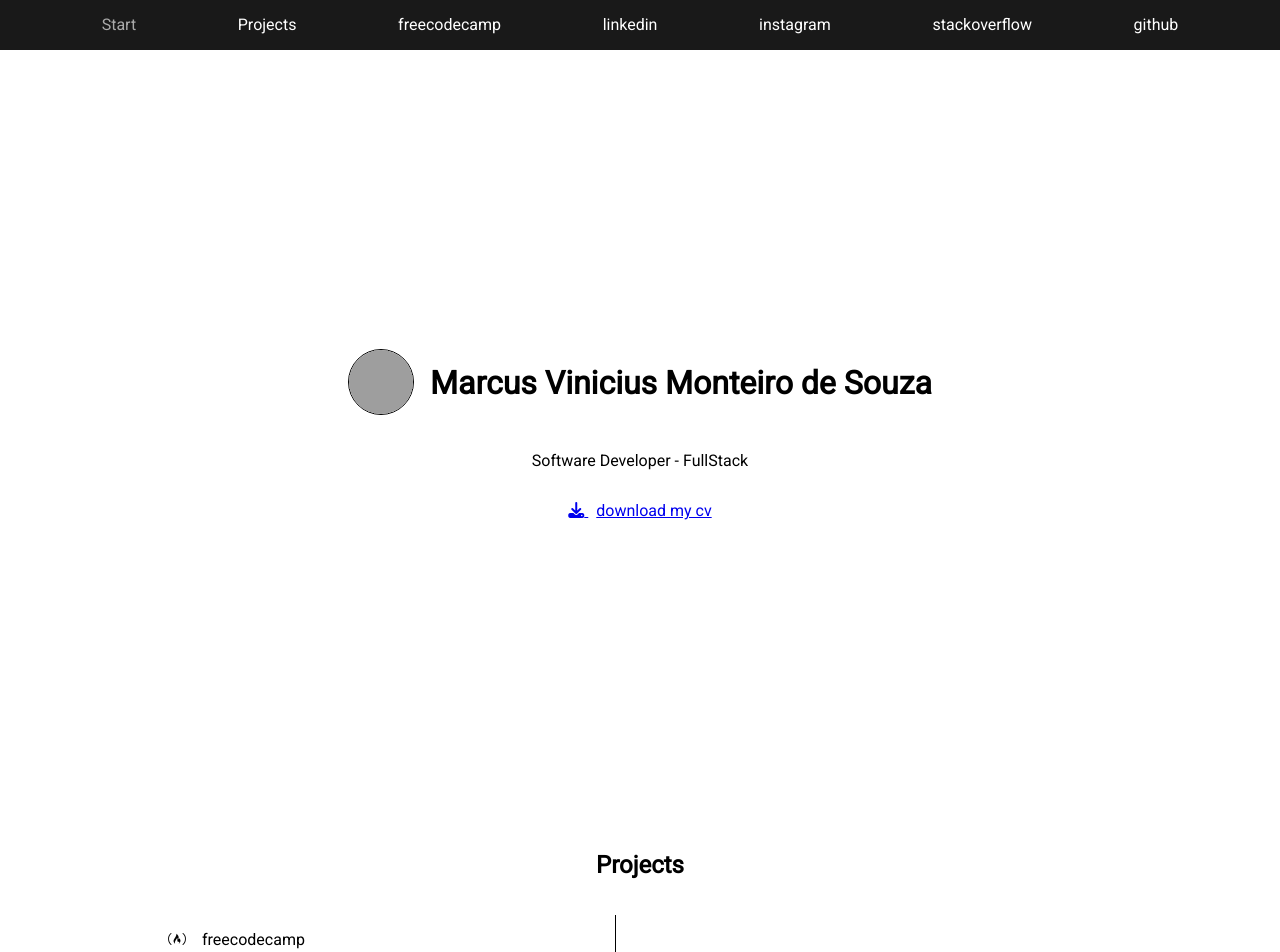
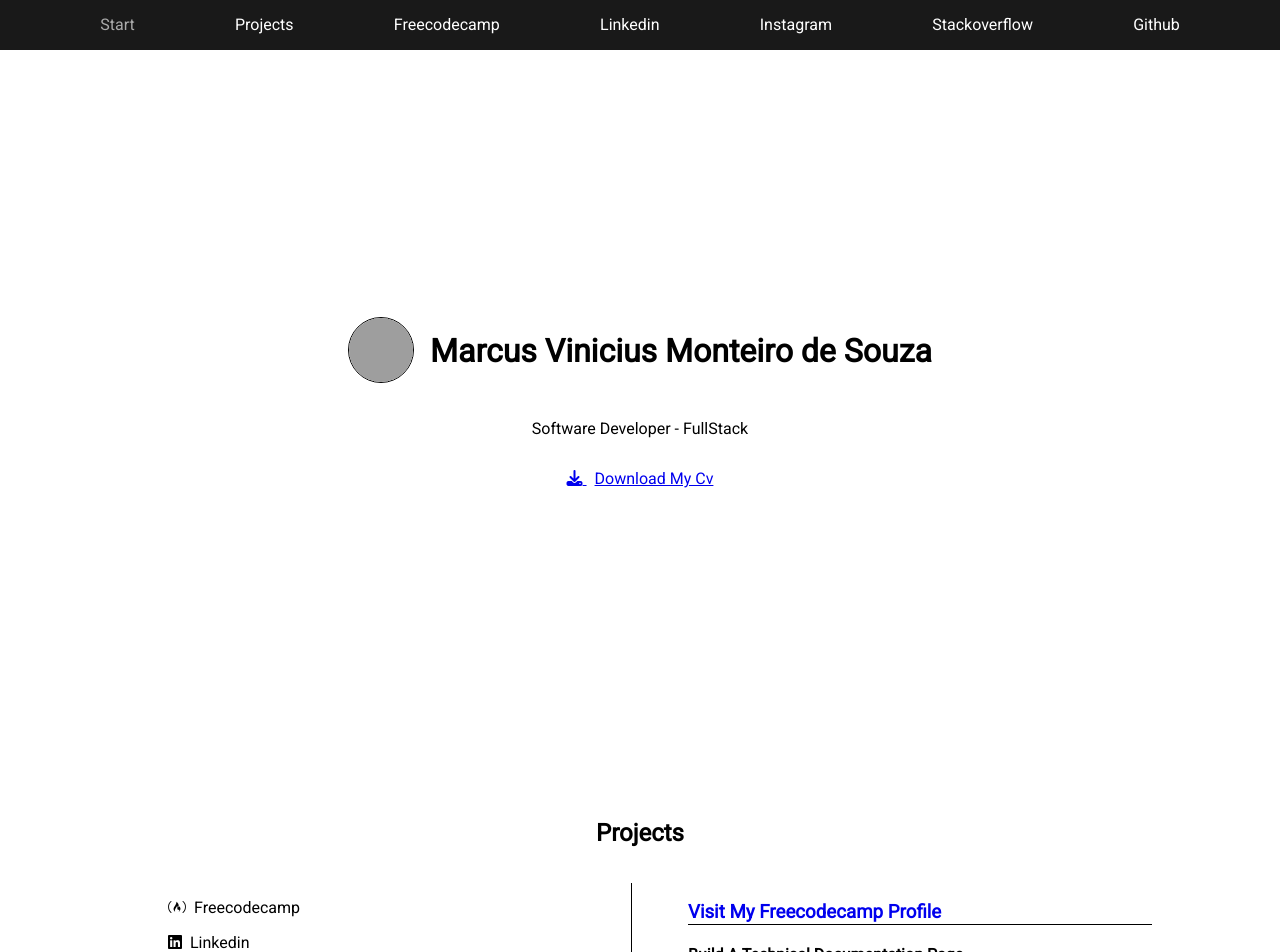
Before and after one commit to marcusmonteirodesouza/personal-portfolio, a website: page index.html in a window 1280 px wide. Shown: the top 952 px of the page. Drawn offline with nearby package versions, Linux system fonts and the light colour scheme; grey boxes are pictures that could not be loaded.

Commit message:
Start adpating to CodePen

```diff
--- a/index.css
+++ b/index.css
@@ -8,17 +8,12 @@ body {
 
 .grid-template-main {
   grid-template:
-    "header" 2rem
     "welcome" 100vh
-    "projects" auto;
+    "projects" 1fr;
 }
 
 .justify-evenly {
   justify-content: space-evenly;
-}
-
-header {
-  grid-area: header;
 }
 
 #welcome-section {
@@ -34,5 +29,5 @@ header {
 }
 
 .gap {
-  gap: 3em;
+  gap: 1em;
 }
--- a/index.html
+++ b/index.html
@@ -23,10 +23,9 @@
       crossorigin="anonymous"
     ></script>
   </head>
-  <body class="">
-    <main class="grid grid-template-main">
-      <header class="fixed w-100 bg-black-90">
-        <nav id="navbar">
+  <body class="ttc">
+    <header class="fixed w-100 bg-black-90" id="navbar">
+      <nav>
         <ul class="list flex justify-evenly pa0" id="nav-links">
           <li><a class="link dim light-silver" href="#">Start</a></li>
           <li><a class="link dim white" href="#projects">Projects</a></li>
@@ -34,8 +33,9 @@
       </nav>
     </header>
 
+    <main class="grid grid-template-main">
       <section
-        class="mv2 flex flex-column justify-center items-center"
+        class="flex flex-column justify-center items-center"
         id="welcome-section"
       >
         <h1 class="flex justify-evenly">
@@ -43,7 +43,7 @@
             class="br-100 h3 w3 ba"
             src="https://avatars2.githubusercontent.com/u/39467648?s=460&v=4"
           />
-          <span class="mt3 ml3">Marcus Vinicius Monteiro de Souza</span>
+          <span class="mt3 ml3 ttn">Marcus Vinicius Monteiro de Souza</span>
         </h1>
         <p>Software Developer - FullStack</p>
         <p id="resume">
--- a/index.js
+++ b/index.js
@@ -1,4 +1,4 @@
-const fetchProfiles = async (url = 'https://raw.githubusercontent.com/marcusmonteirodesouza/personal-portfolio/master/projects.json') => {
+const fetchProfiles = async (url = 'https://raw.githubusercontent.com/marcusmonteirodesouza/personal-portfolio/master/profiles.json') => {
   try {
     const response = await fetch(url)
     const data = await response.json()
@@ -19,7 +19,7 @@ const appendProfiles = (profilesElem, profileLinksElem, navLinksElem, profiles)
     a.className = 'link hover-bg-blue'
     a.href = profile.profile_link
     a.target = '_blank'
-    a.textContent = 'visit this page'
+    a.textContent = `visit my ${profile.name} profile`
     if (profile.is_main_profile) {
       a.id = 'profile-link'
     }
@@ -70,11 +70,15 @@ const appendProfiles = (profilesElem, profileLinksElem, navLinksElem, profiles)
     i.className = profile.iconClassName
     p.append(i)
     const span = document.createElement('span')
-    span.className = 'ml3'
+    span.className = 'ml2'
     span.textContent = profile.name
     p.append(span)
 
     li.append(p)
+
+    if (profile.is_main_profile) {
+      appendProfileLinks(profileLinksElem, profile)
+    }
 
     li.onclick = () => appendProfileLinks(profileLinksElem, profile)
 
@@ -96,6 +100,6 @@ window.onload = async () => {
   const profilesElem = document.getElementById('profiles')
   const profileLinksElem = document.getElementById('profile-links')
   const navLinksElem = document.getElementById('nav-links')
-  const profiles = await fetchProfiles('./profiles.json')
+  const profiles = await fetchProfiles()
   appendProfiles(profilesElem, profileLinksElem, navLinksElem, profiles)
 }
```
Lines whose indentation alone changed are shown as unchanged.
